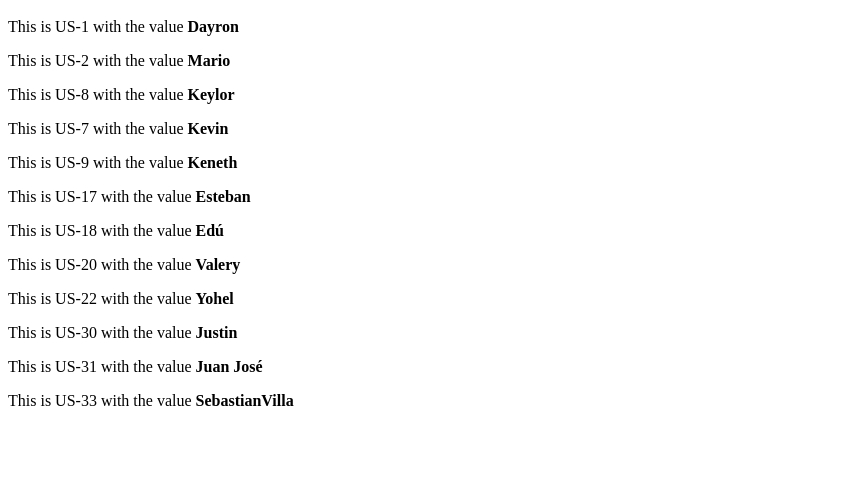
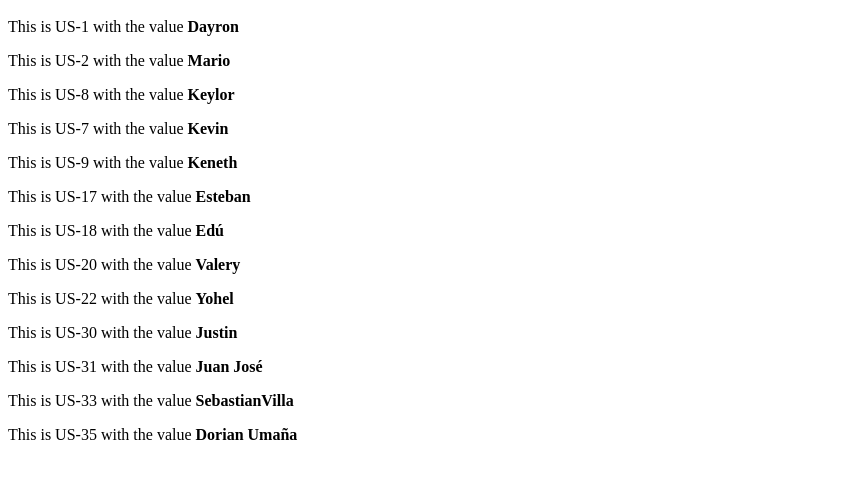
Before and after one commit to utn-integrador-III/demo-repository, a website: page index.html in a window 1280 px wide. Shown: the part 48-526 px from the top of the page, without its empty margins (0-847 px from the left). Drawn offline with Linux system fonts and the light colour scheme.

Commit message:
Commit of the US-35

```diff
--- a/index.html
+++ b/index.html
@@ -26,3 +26,5 @@
 
 
 <p>This is US-33 with the value <strong>SebastianVilla</strong></p>
+
+<p>This is US-35 with the value <strong>Dorian Umaña</strong></p>
```
